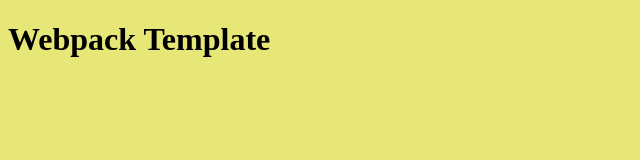
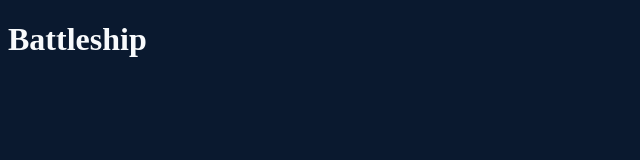
Before and after one commit to sameeksha-dalvi/battleship-game, a website built with webpack: page src/template.html in a window 1280 px wide. Shown: the whole page, without its empty margins (0-640 px from the left). Built offline with nearby package versions, Linux system fonts and the light colour scheme.

Commit message:
chore: set up initial Battleship project structure

```diff
--- a/src/style.css
+++ b/src/style.css
@@ -1,3 +1,4 @@
 body{
-    background-color: rgb(231, 231, 120);
+    background-color: #0A192F;
+    color: #F8FAFC;
 }
--- a/src/template.html
+++ b/src/template.html
@@ -3,9 +3,9 @@
 <head>
     <meta charset="UTF-8">
     <meta name="viewport" content="width=device-width, initial-scale=1.0">
-    <title>Document</title>
+    <title>Battleship Game</title>
 </head>
 <body>
-    <h1>Webpack Template</h1>
+    <h1>Battleship</h1>
 </body>
 </html>
```
Also changed, not shown: src/modules/ship.js (added), src/tests/ship.test.js (added).
